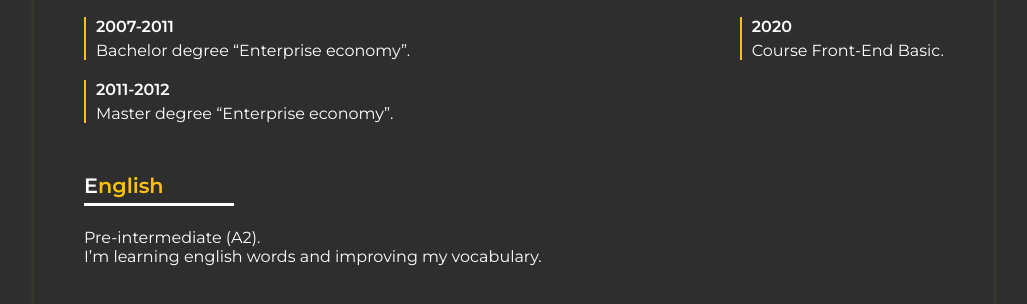
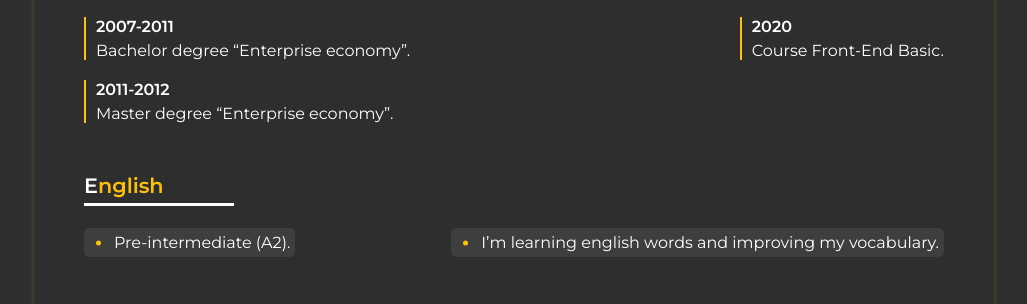
Before and after one commit to Skydanenko/rsschool-cv, a plain HTML site: page index.html in a window 1280 px wide. Shown: the part 1450-1754 px from the top of the page, without its empty margins (126-1153 px from the left). Drawn offline with Linux system fonts and the light colour scheme.

Commit message:
feat: add style to the language section. add new vars.

```diff
--- a/styles/style.css
+++ b/styles/style.css
@@ -4,6 +4,7 @@
     --primary-color: #fff;
     --secondary-color: #ffc107;
     --semi-bold-title: 600;
+    --border-radius: 5px;
 }
 
 * {
@@ -42,7 +43,7 @@ body {
     margin-top: 50px;
     box-shadow: 0 0 10px -6px var(--secondary-color);
     padding: 50px;
-    border-radius: 10px;
+    border-radius: var(--border-radius);
 }
 
 .page__title {
@@ -168,7 +169,8 @@ summary::marker {
 }
 
 .about-responsibility__item,
-.skills__item {
+.skills__item,
+.language__item {
     position: relative;
     padding-left: 20px;
 }
@@ -178,7 +180,8 @@ summary::marker {
 }
 
 .about-responsibility__item::before,
-.skills__item::before {
+.skills__item::before,
+.language__item:before {
     content: "";
     position: absolute;
     top: 50%;
@@ -196,7 +199,8 @@ summary::marker {
 
 
 .about-responsibility__item:hover::before,
-.skills__item:hover::before {
+.skills__item:hover::before,
+.language__item:hover::before {
     box-shadow: 0 0 0 7px rgba(255, 193, 7, .5);
     transition: 0.3s;
 }
@@ -212,10 +216,11 @@ summary::marker {
     display: inline-block;
     background: var(--secondary-color-bg);
     padding: 5px 5px 5px 30px;
-    border-radius: 5px;
+    border-radius: var(--border-radius);
 }
 
-.skills__item::before {
+.skills__item::before,
+.language__item::before {
     left: 12px;
 }
 
@@ -226,7 +231,7 @@ summary::marker {
 .code__inner {
     background: var(--secondary-color-bg);
     padding: 5px 10px;
-    border-radius: 5px;
+    border-radius: var(--border-radius);
 }
 
 .experience__item:not(:last-child) {
@@ -292,3 +297,14 @@ summary::marker {
     margin-bottom: 5px;
     font-weight: var(--semi-bold-title);
 }
+
+.language__inner {
+    display: flex;
+    justify-content: space-between;
+}
+
+.language__item {
+    background: var(--secondary-color-bg);
+    padding: 5px 5px 5px 30px;
+    border-radius: var(--border-radius);
+}
```
